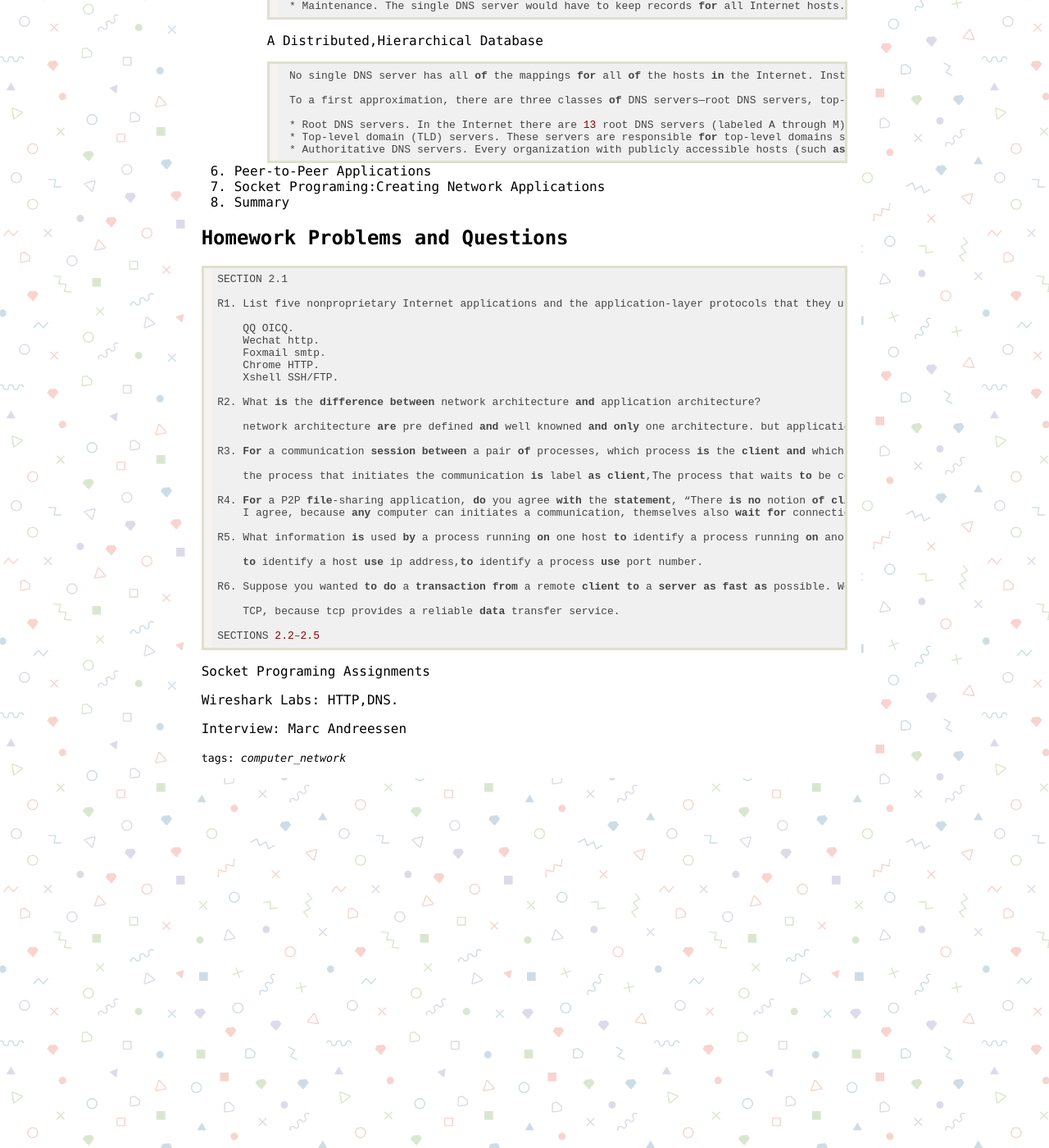
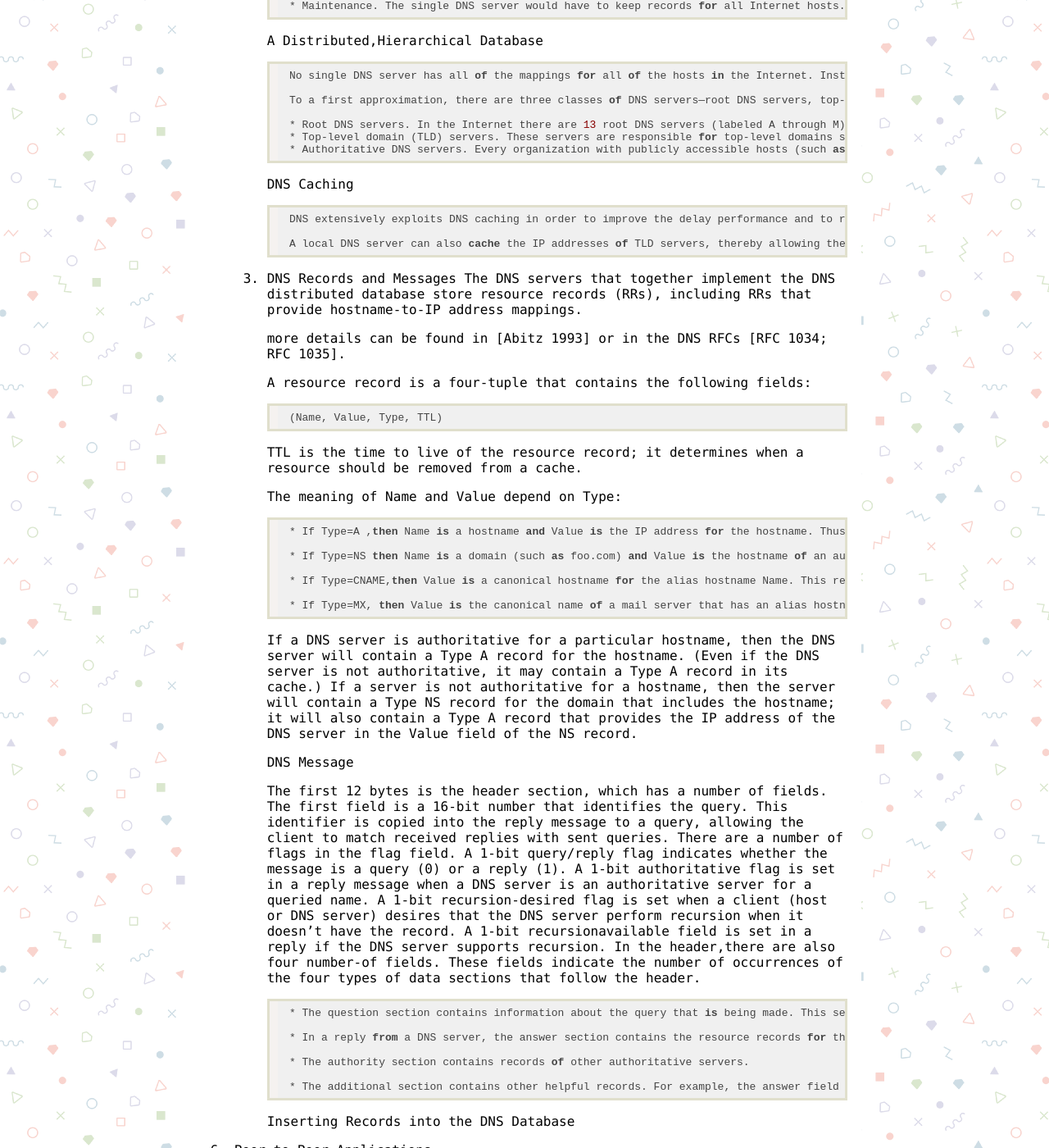
Before and after one commit to MannixSuo/docs, a Jekyll site: the page built from _posts/2019-10-16-Application Layer.md, in a window 1280 px wide and 1400 px high, scrolled down 8220 px. Shown: the whole window at 82% size. Built offline with Jekyll 4.4.1, drawn with Linux system fonts in a browser that asks for light colours.

Commit message:
Update 2019-10-16-Application Layer.md

```diff
--- a/_posts/2019-10-16-Application Layer.md
+++ b/_posts/2019-10-16-Application Layer.md
@@ -334,8 +334,53 @@
             * Top-level domain (TLD) servers. These servers are responsible for top-level domains such as com, org, net, edu, and gov, and all of the country top-level domains such as uk, fr, ca, and jp. The company Verisign Global Registry Services maintains the TLD servers for the com top-level domain, and the company Educause maintains the TLD servers for the edu top-level domain.
             * Authoritative DNS servers. Every organization with publicly accessible hosts (such as Web servers and mail servers) on the Internet must provide publicly accessible DNS records that map the names of those hosts to IP addresses. An organization’s authoritative DNS server houses these DNS records. An organization canchoose to implement its own authoritative DNS server to hold these records; alternatively, the organization can pay to have these records stored in an authoritative DNS server of some service provider. Most universities and large companies implement and maintain their own primary and secondary (backup) authoritative DNS server.
 
+        DNS Caching
+
+            DNS extensively exploits DNS caching in order to improve the delay performance and to reduce the number of DNS messages ricocheting around the Internet.
+
+            A local DNS server can also cache the IP addresses of TLD servers, thereby allowing the local DNS server to bypass the root DNS servers in a query chain (this often happens).
+
+    3. DNS Records and Messages
+        The DNS servers that together implement the DNS distributed database store resource records (RRs), including RRs that provide hostname-to-IP address mappings.
+
+        more details can be found in [Abitz 1993] or in the DNS RFCs [RFC 1034; RFC 1035].
+
+        A resource record is a four-tuple that contains the following fields:
+
+            (Name, Value, Type, TTL)
+
+        TTL is the time to live of the resource record; it determines when a resource should be removed from a cache.
+
+        The meaning of Name and Value depend on Type:
+
+            * If Type=A ,then Name is a hostname and Value is the IP address for the hostname. Thus, a Type A record provides the standard hostname-to-IP address mapping. As an example, (relay1.bar.foo.com, 145.37.93.126, A) is a Type A record.
+
+            * If Type=NS then Name is a domain (such as foo.com) and Value is the hostname of an authoritative DNS server that knows how to obtain the IP addresses for hosts in the domain. This record is used to route DNS queries further along in the query chain. As an example, (foo.com, dns.foo.com, NS) is a Type NS record.
+
+            * If Type=CNAME,then Value is a canonical hostname for the alias hostname Name. This record can provide querying hosts the canonical name for a hostname. As an example, (foo.com, relay1.bar.foo.com, CNAME) is a CNAME record.
+
+            * If Type=MX, then Value is the canonical name of a mail server that has an alias hostname Name. As an example, (foo.com, mail.bar.foo.com, MX) is an MX record. MX records allow the hostnames of mail servers to have simple aliases. Note that by using the MX record, a company can have the same aliased name for its mail server and for one of its other servers (such as its Web server). To obtain the canonical name for the mail server, a DNS client would query for an MX record; to obtain the canonical name for the other server, the DNS client would query for the CNAME record.
+
+        If a DNS server is authoritative for a particular hostname, then the DNS server will contain a Type A record for the hostname. (Even if the DNS server is not authoritative, it may contain a Type A record in its cache.) If a server is not authoritative for a hostname, then the server will contain a Type NS record for the domain that includes the hostname; it will also contain a Type A record that provides the IP address of the DNS server in the Value field of the NS record.
+
+        DNS Message
+
+        The first 12 bytes is the header section, which has a number of fields. The first field is a 16-bit number that identifies the query. This identifier is copied into the reply message to a query, allowing the client to match received replies with sent queries. There are a number of flags in the flag field. A 1-bit query/reply flag indicates whether the message is a query (0) or a reply (1). A 1-bit authoritative flag is set in a reply message when a DNS server is an authoritative server for a queried name. A 1-bit recursion-desired flag is set when a client (host or DNS server) desires that the DNS server perform recursion when it doesn’t have the record. A 1-bit recursionavailable field is set in a reply if the DNS server supports recursion.
+        In the header,there are also four number-of fields. These fields indicate the number of occurrences of the four types of data sections that follow the header.
+
+            * The question section contains information about the query that is being made. This section includes (1) a name field that contains the name that is being queried, and (2) a type field that indicates the type of question being asked about the name—for example, a host address associated with a name (Type A) or the mail server for a name (Type MX).
+
+            * In a reply from a DNS server, the answer section contains the resource records for the name that was originally queried. Recall that in each resource record there is the Type (for example, A, NS, CNAME, and MX), the Value, and the TTL. A reply can return multiple RRs in the answer, since a hostname can have multiple IP addresses (for example, for replicated Web servers, as discussed earlier in this section).
+
+            * The authority section contains records of other authoritative servers.
+
+            * The additional section contains other helpful records. For example, the answer field in a reply to an MX query contains a resource record providing the canonical hostname of a mail server. The additional section contains a Type A record providing the IP address for the canonical hostname of the mail server.
+
+        Inserting Records into the DNS Database
 
 6. Peer-to-Peer Applications
+
+
 7. Socket Programing:Creating Network Applications
 8. Summary
 
```
